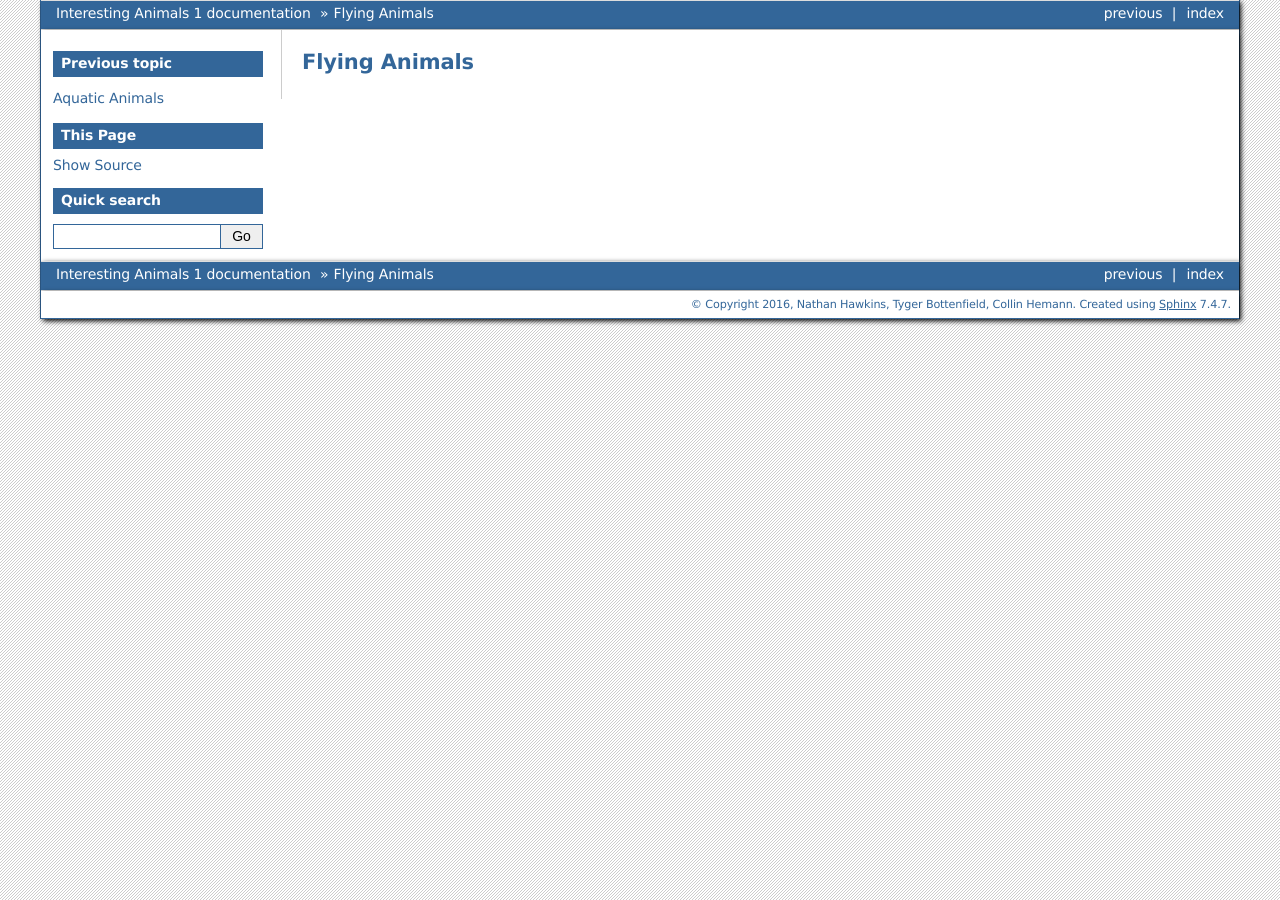
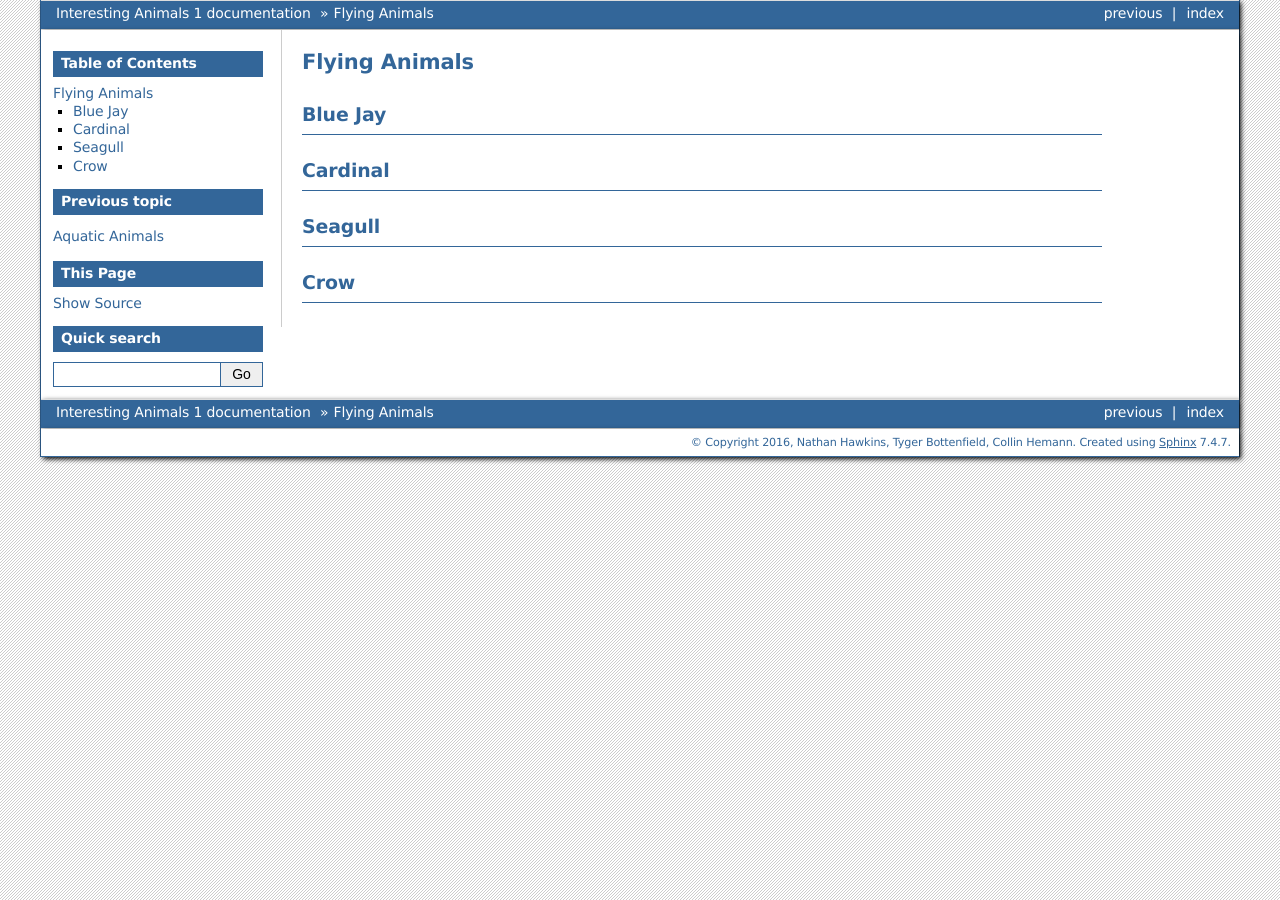
Before and after one commit to tbottenfield/interesting_animals, a Sphinx documentation site: the page built from source/flying_animals/flying_animals.rst, in a window 1280 px wide. Built offline with Sphinx 7.4.7, drawn with Linux system fonts in a browser that asks for light colours.

Commit message:
flying animals

```diff
--- a/source/flying_animals/flying_animals.rst
+++ b/source/flying_animals/flying_animals.rst
@@ -1,2 +1,10 @@
 Flying Animals
 ==============
+Blue Jay
+-----------
+Cardinal
+------------
+Seagull
+--------
+Crow
+--------
```
